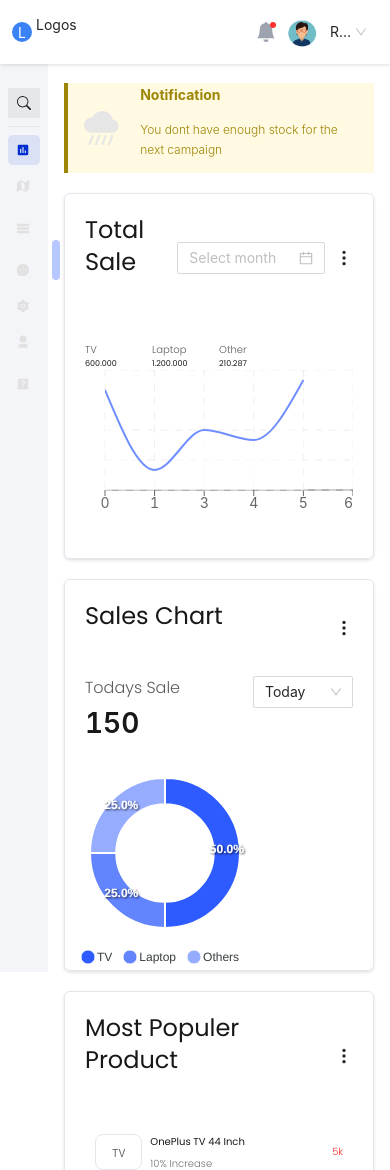
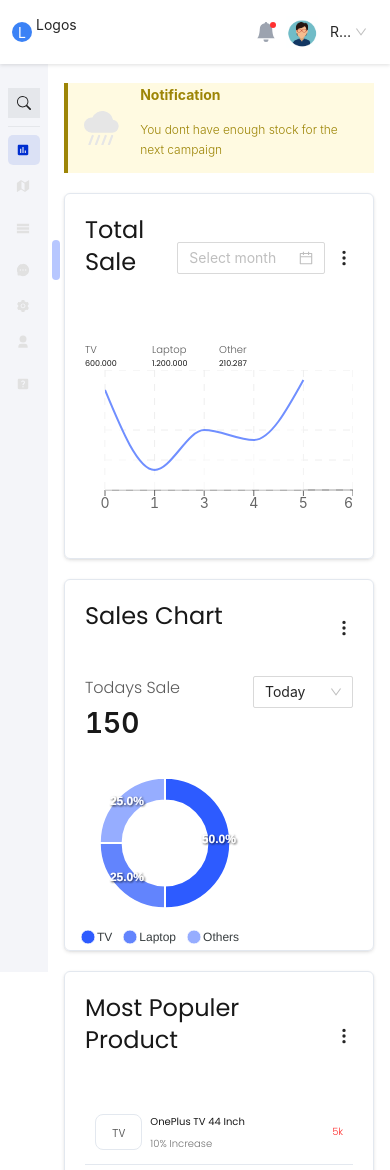
Before and after one commit to monirhabderabby/redgreenAssestment, a React (Create React App) app: page / in a window 390 px wide. Shown: the top 1170 px of the page. Built offline with nearby package versions, Linux system fonts and the light colour scheme; the HTML template or start-up script is replaced by a standard one.

Commit message:
fix responsive issue for sales chart

```diff
--- a/src/components/DashboardOverView/SalesChart/SalesChart.js
+++ b/src/components/DashboardOverView/SalesChart/SalesChart.js
@@ -19,7 +19,7 @@ const SalesChart = () => {
         },
         responsive: [
             {
-                breakpoint: 400,
+                breakpoint: 800,
                 options: {
                     chart: {
                         width: 200,
@@ -34,7 +34,7 @@ const SalesChart = () => {
 
     const series = [50, 25, 25];
     return (
-        <div className="md:col-span-4 card__shadow rounded-6px border-[1px] border-light_gray relative">
+        <div className="md:col-span-5 lg:col-span-4 card__shadow rounded-6px border-[1px] border-light_gray relative">
             <header className="p-[20px] w-full flex items-center justify-between ">
                 <p className="font-normal text-[24px] leading-32px text-[#181818] font-popins">
                     Sales Chart
@@ -65,11 +65,11 @@ const SalesChart = () => {
             </div>
 
             {/* sales chart start from here*/}
-            <div className="overflow-auto min-w-[300px]">
+            <div className="overflow-auto min-w-[200px]">
                 <ReactApexChart
                     options={options}
                     width="100%"
-                    height={200}
+                    height={180}
                     series={series}
                     type="donut"
                 />
--- a/src/components/DashboardOverView/TotalSales/TotalSales.js
+++ b/src/components/DashboardOverView/TotalSales/TotalSales.js
@@ -50,7 +50,7 @@ const TotalSales = () => {
         { id: 3, product: "Other", price: "210.287" },
     ];
     return (
-        <div className=" md:col-span-8 h-[366px] card__shadow rounded-6px border-[1px] border-light_gray relative">
+        <div className=" md:col-span-7 lg:col-span-8 h-[366px] card__shadow rounded-6px border-[1px] border-light_gray relative">
             <header className="p-[20px]  w-full flex items-center justify-between ">
                 <p className="font-normal text-[24px] leading-32px text-[#181818] font-popins">
                     Total Sale
```
